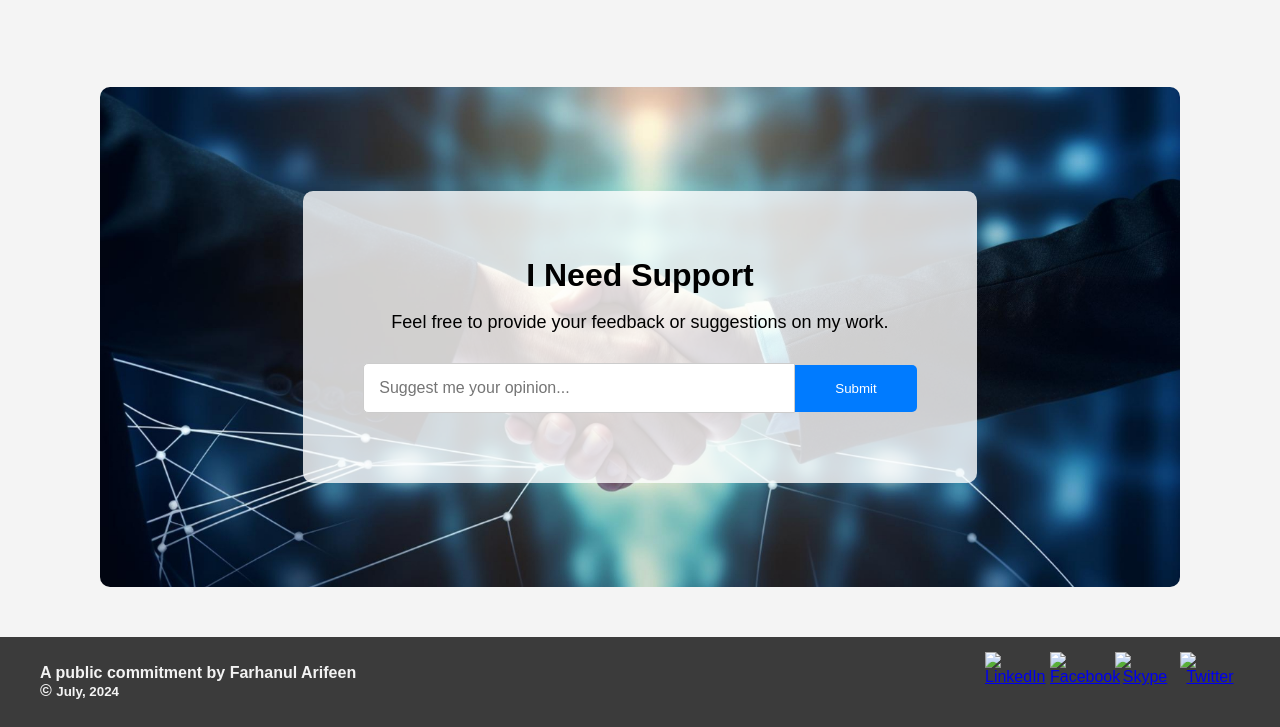
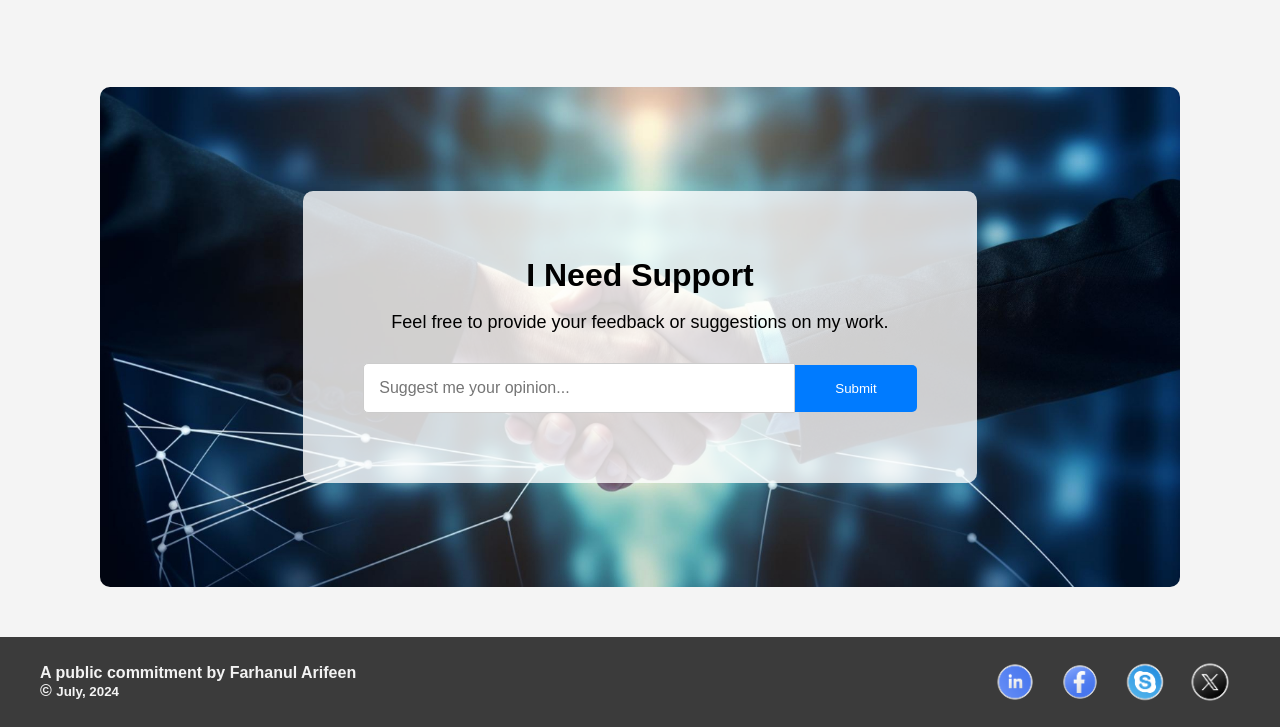
Before and after one commit to farhanularifeen/assignment-01, a plain HTML site: page index.html in a window 1280 px wide. Shown: the part 5142-5869 px from the top of the page. Drawn offline with Linux system fonts and the light colour scheme; the site is published under a folder, as on GitHub Pages, so addresses that start at the root find nothing.

Commit message:
fixing some css image issue

```diff
--- a/index.html
+++ b/index.html
@@ -159,10 +159,10 @@
         </div>
       </div>
       <div class="right">
-        <a href="https://www.linkedin.com/in/farhanul-arifeen/" target="_blank" class="social-icon"><img src="/images/linkedin.png" alt="LinkedIn"></a>
-        <a href="https://www.facebook.com/farhanul.arifeen/" target="_blank" class="social-icon"><img src="/images/facebook.png" alt="Facebook"></a>
-        <a href="https://join.skype.com/invite/v6uIaPgUk3lo" target="_blank" class="social-icon"><img src="/images/skype.png" alt="Skype"></a>
-        <a href="https://x.com/farhanularifeen" target="_blank" class="social-icon"><img src="/images/twitter.png" alt="Twitter"></a>
+        <a href="https://www.linkedin.com/in/farhanul-arifeen/" target="_blank" class="social-icon"><img src="./images/linkedin.png" alt="LinkedIn"></a>
+        <a href="https://www.facebook.com/farhanul.arifeen/" target="_blank" class="social-icon"><img src="./images/facebook.png" alt="Facebook"></a>
+        <a href="https://join.skype.com/invite/v6uIaPgUk3lo" target="_blank" class="social-icon"><img src="./images/skype.png" alt="Skype"></a>
+        <a href="https://x.com/farhanularifeen" target="_blank" class="social-icon"><img src="./images/twitter.png" alt="Twitter"></a>
       </div>
     </div>
   </footer>
```
